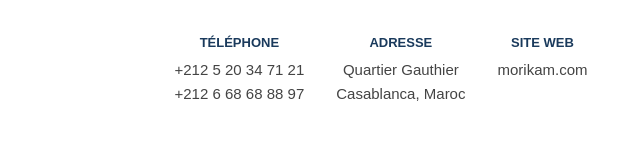
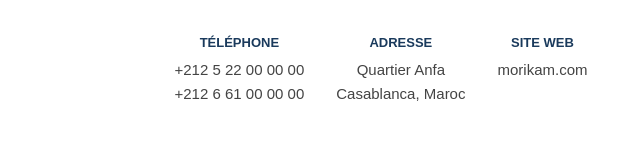
Before and after one commit to mohamed4agd/morikam-site, a plain HTML site: page index.html in a window 1280 px wide. Shown: the part 1719-1882 px from the top of the page, 259-899 px from the left. Drawn offline with Linux system fonts and the light colour scheme.

Commit message:
Update index.html

```diff
--- a/index.html
+++ b/index.html
@@ -243,11 +243,11 @@
     <div class="contact-info">
       <div class="contact-item">
         <strong>Téléphone</strong>
-        +212 5 20 34 71 21<br>+212 6 68 68 88 97
+        +212 5 22 00 00 00<br>+212 6 61 00 00 00
       </div>
       <div class="contact-item">
         <strong>Adresse</strong>
-        Quartier Gauthier<br>Casablanca, Maroc
+        Quartier Anfa<br>Casablanca, Maroc
       </div>
       <div class="contact-item">
         <strong>Site web</strong>
```
